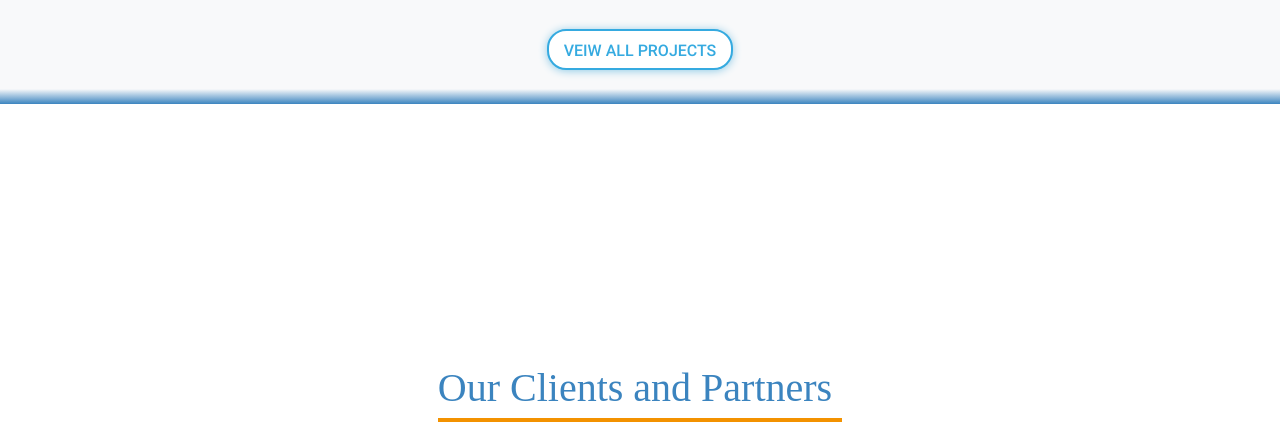
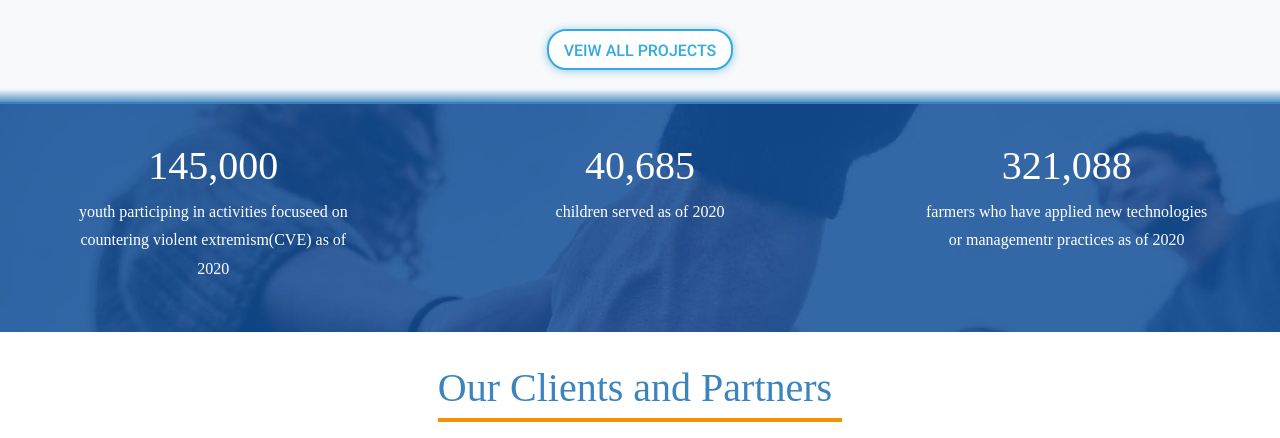
Before and after one commit to ALMAZakaria/Youth-in.github.io, a plain HTML site: page index.html in a window 1280 px wide. Shown: the part 1988-2426 px from the top of the page. Drawn offline with nearby package versions, Linux system fonts and the light colour scheme; files whose address does not match are found by name; a web font is replaced by a local one.

Commit message:
Update style.css

```diff
--- a/assets/css/style.css
+++ b/assets/css/style.css
@@ -346,7 +346,7 @@ h1 #h1-aboutus {
 }
 /*Counter section*/
 #facts {
-  background-image: url(./assets/img/grp.jpg);
+  background-image: url(/assets/img/grp.jpg);
   background-size: cover;
 }
 @media (max-width: 768px) {
```
